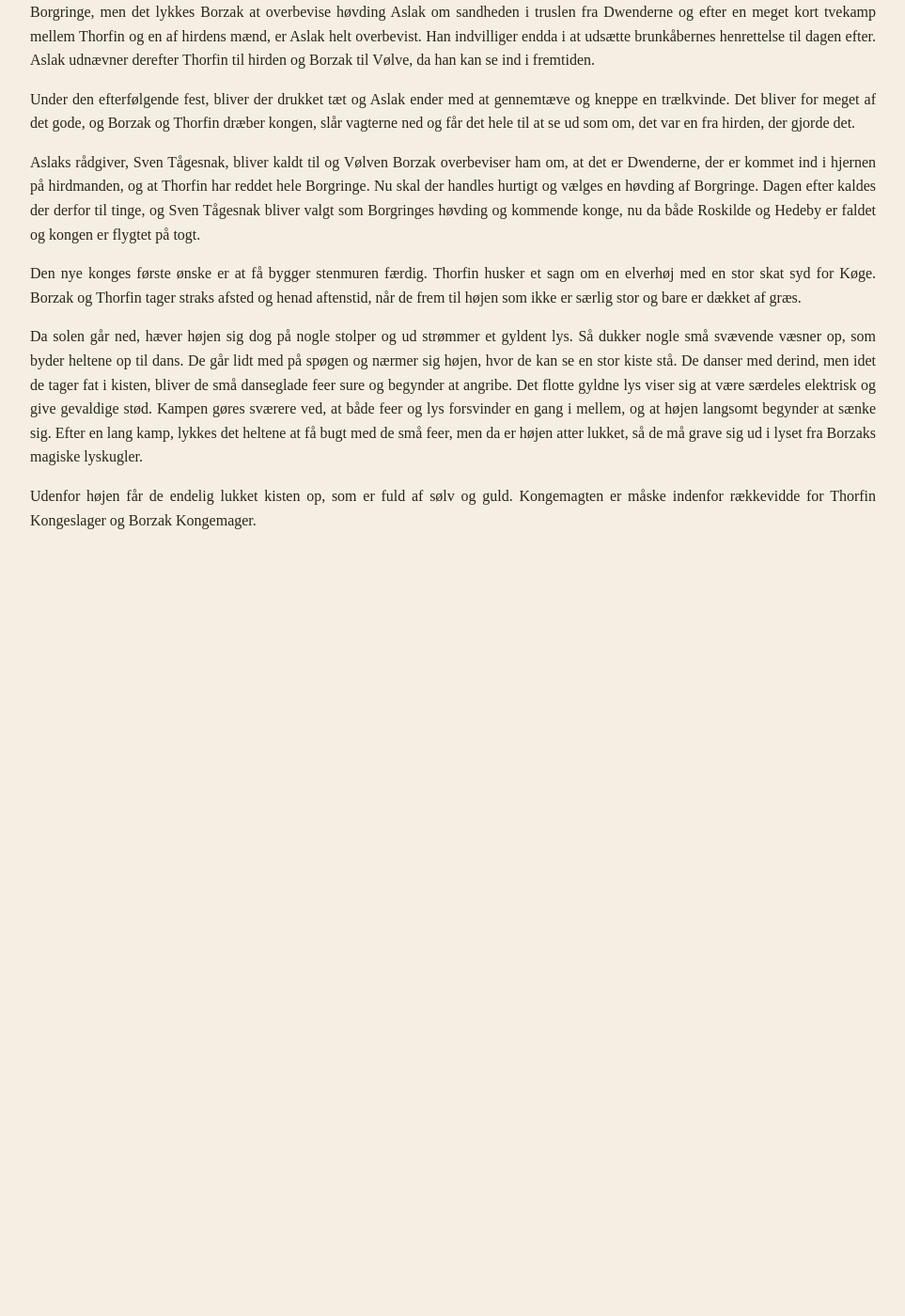
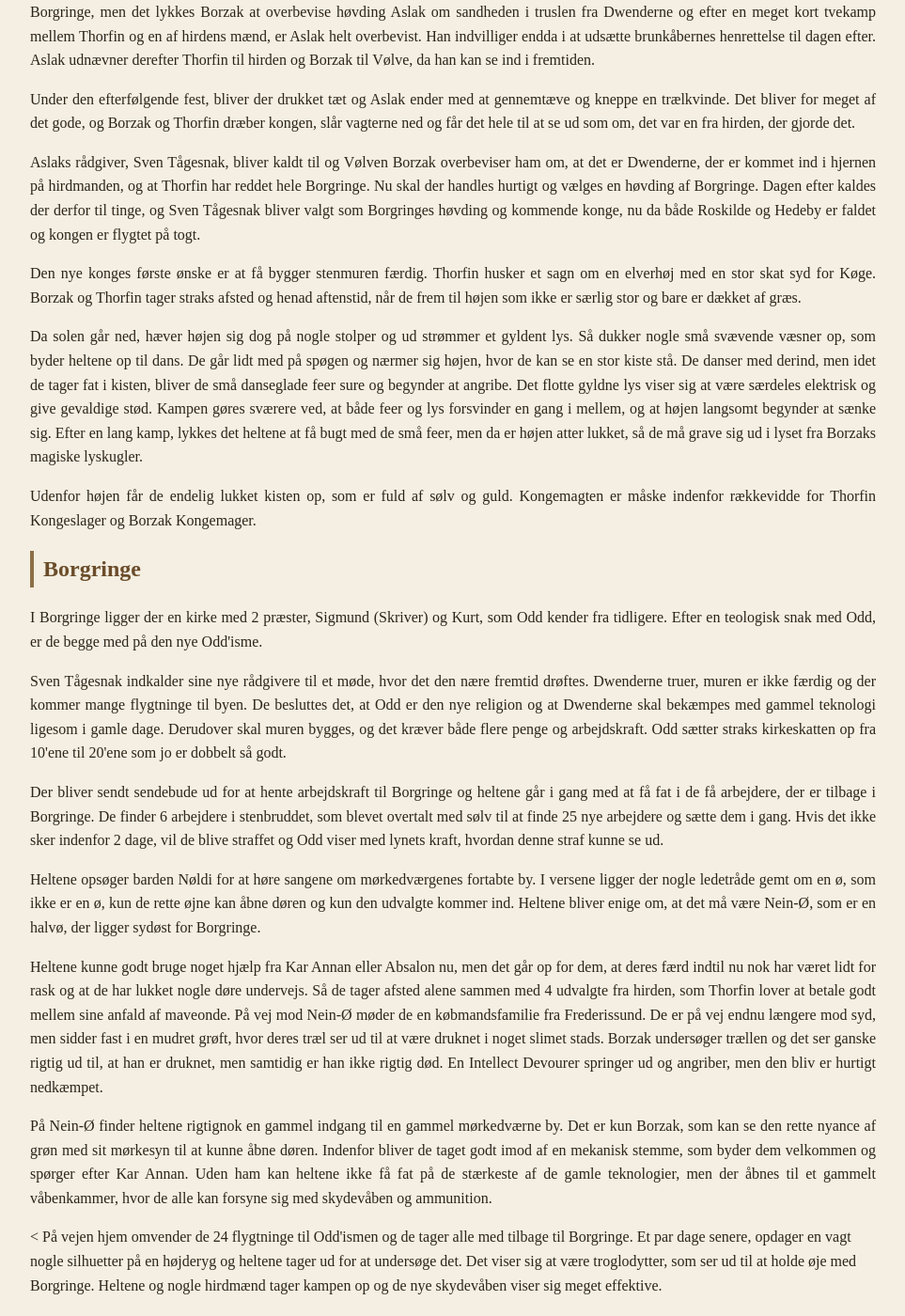
Before and after one commit to Stoffer75/den2side.dk, a Jekyll site: the page built from baggrund.html, in a window 1280 px wide and 1400 px high, scrolled down 3012 px. Shown: the whole window at 94% size, without its empty margins (158-1121 px from the left). Built offline with Jekyll 4.4.1, drawn with Linux system fonts in a browser that asks for light colours; before the commit the page ends 3614 px from its top, so only the background shows below that.

Commit message:
Update baggrund.html

```diff
--- a/baggrund.html
+++ b/baggrund.html
@@ -195,3 +195,44 @@ title: Danevang
         Udenfor højen får de endelig lukket kisten op, som er fuld af sølv og guld.
         Kongemagten er måske indenfor rækkevidde for Thorfin Kongeslager og Borzak Kongemager.
     </p>
+
+<h2>Borgringe</h2>
+
+    <p> I Borgringe ligger der en kirke med 2 præster, Sigmund (Skriver) og Kurt, som Odd kender fra tidligere.
+        Efter en teologisk snak med Odd, er de begge med på den nye Odd'isme.
+    </p>
+
+    <p> Sven Tågesnak indkalder sine nye rådgivere til et møde, hvor det den nære fremtid drøftes.
+        Dwenderne truer, muren er ikke færdig og der kommer mange flygtninge til byen.
+        De besluttes det, at Odd er den nye religion og at Dwenderne skal bekæmpes med gammel teknologi ligesom i gamle dage.
+        Derudover skal muren bygges, og det kræver både flere penge og arbejdskraft.
+        Odd sætter straks kirkeskatten op fra 10'ene til 20'ene som jo er dobbelt så godt.
+    </p>
+
+    <p> Der bliver sendt sendebude ud for at hente arbejdskraft til Borgringe og heltene går i gang med at få fat i de få arbejdere, der er tilbage i Borgringe.
+        De finder 6 arbejdere i stenbruddet, som blevet overtalt med sølv til at finde 25 nye arbejdere og sætte dem i gang.
+        Hvis det ikke sker indenfor 2 dage, vil de blive straffet og Odd viser med lynets kraft, hvordan denne straf kunne se ud.
+    </p>
+
+    <p> Heltene opsøger barden Nøldi for at høre sangene om mørkedværgenes fortabte by.
+        I versene ligger der nogle ledetråde gemt om en ø, som ikke er en ø, kun de rette øjne kan åbne døren og kun den udvalgte kommer ind.
+        Heltene bliver enige om, at det må være Nein-Ø, som er en halvø, der ligger sydøst for Borgringe.</p>
+
+    <p> Heltene kunne godt bruge noget hjælp fra Kar Annan eller Absalon nu, men det går op for dem, at deres færd indtil nu nok har været lidt for rask og at de har lukket nogle døre undervejs.
+        Så de tager afsted alene sammen med 4 udvalgte fra hirden, som Thorfin lover at betale godt mellem sine anfald af maveonde. På vej mod Nein-Ø møder de en købmandsfamilie fra Frederissund.
+        De er på vej endnu længere mod syd, men sidder fast i en mudret grøft, hvor deres træl ser ud til at være druknet i noget slimet stads.
+        Borzak undersøger trællen og det ser ganske rigtig ud til, at han er druknet, men samtidig er han ikke rigtig død.
+        En Intellect Devourer springer ud og angriber, men den bliv er hurtigt nedkæmpet.
+    </p>
+
+    <p> På Nein-Ø finder heltene rigtignok en gammel indgang til en gammel mørkedværne by.
+        Det er kun Borzak, som kan se den rette nyance af grøn med sit mørkesyn til at kunne åbne døren.
+        Indenfor bliver de taget godt imod af en mekanisk stemme, som byder dem velkommen og spørger efter Kar Annan.
+        Uden ham kan heltene ikke få fat på de stærkeste af de gamle teknologier, men der åbnes til et gammelt våbenkammer, hvor de alle kan forsyne sig med skydevåben og ammunition.
+     </p>
+
+    <
+
+På vejen hjem omvender de 24 flygtninge til Odd'ismen og de tager alle med tilbage til Borgringe.
+
+Et par dage senere, opdager en vagt nogle silhuetter på en højderyg og heltene tager ud for at undersøge det. Det viser sig at være troglodytter, som ser ud til at holde øje med Borgringe. Heltene og nogle hirdmænd tager kampen op og de nye skydevåben viser sig meget effektive.
```
